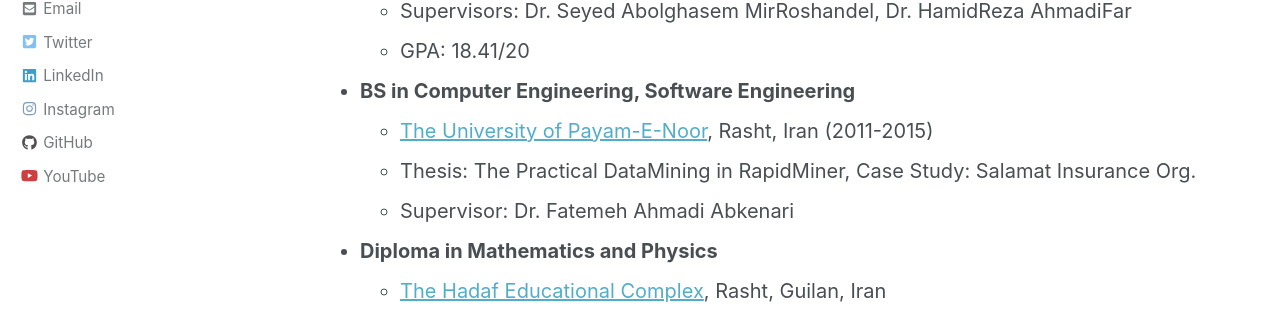
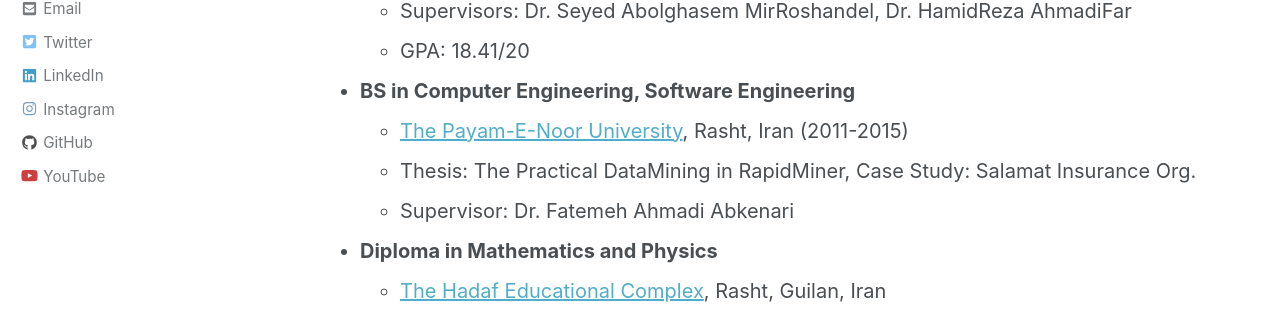
Before and after one commit to JoyeBright/JoyeBright.github.io, a Jekyll site: the page built from _pages/cv.md, in a window 1280 px wide and 900 px high. Shown: the part 416-727 px from the top of the window. Built offline with Jekyll 4.4.1, drawn with Linux system fonts in a browser that asks for light colours; nearby versions of some CDN libraries.

Commit message:
Update cv.md

```diff
--- a/_pages/cv.md
+++ b/_pages/cv.md
@@ -14,7 +14,7 @@ author_profile: true
    * GPA: 18.41/20
 
  * <b>BS in Computer Engineering, Software Engineering</b><br>
-   * [The University of Payam-E-Noor](http://en.pnu.ac.ir/Portal/Home/), Rasht, Iran (2011-2015)<br>
+   * [The Payam-E-Noor University](http://en.pnu.ac.ir/Portal/Home/), Rasht, Iran (2011-2015)<br>
    * Thesis: The Practical DataMining in RapidMiner, Case Study: Salamat Insurance Org.<br>
    * Supervisor: Dr. Fatemeh Ahmadi Abkenari
 
```
